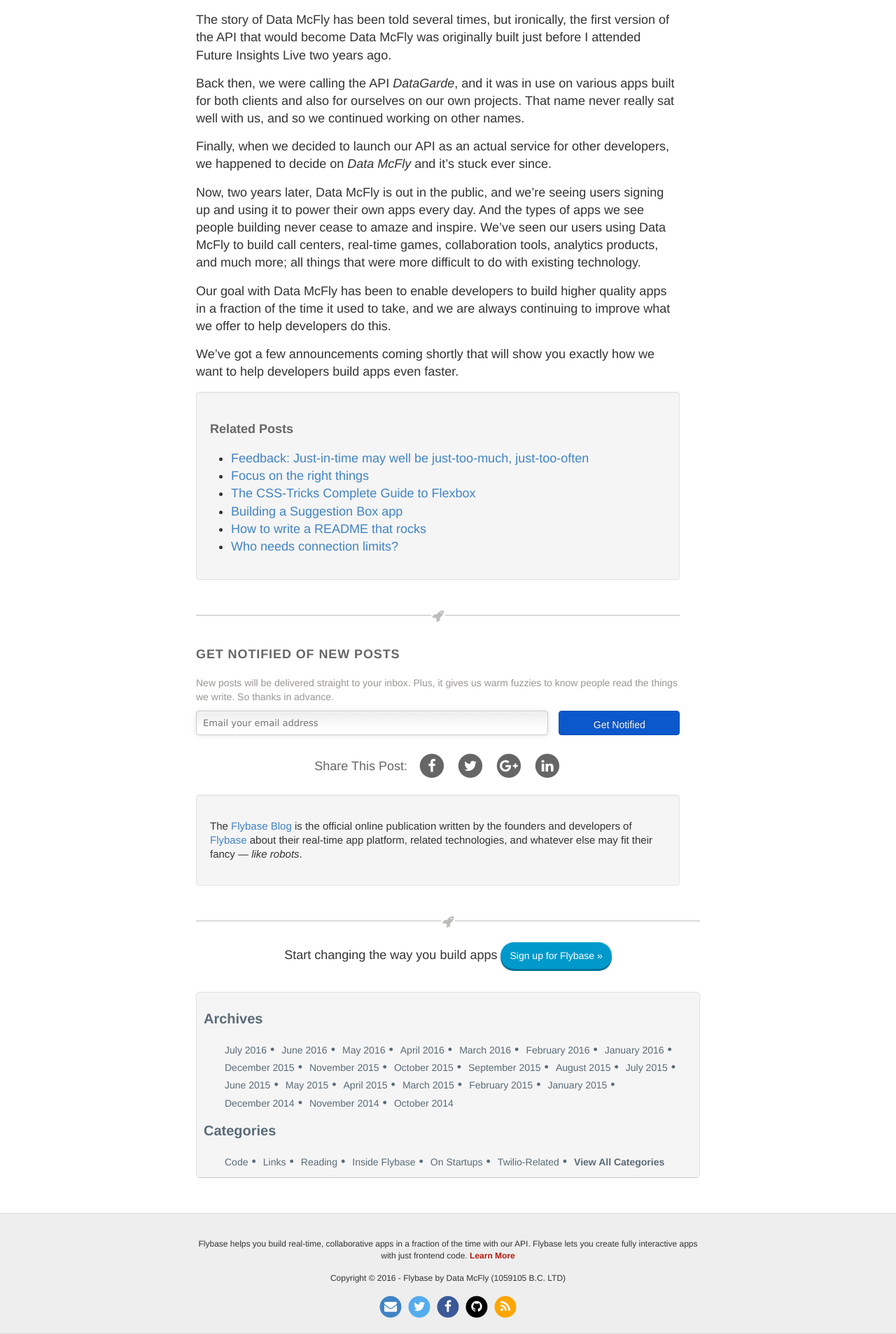
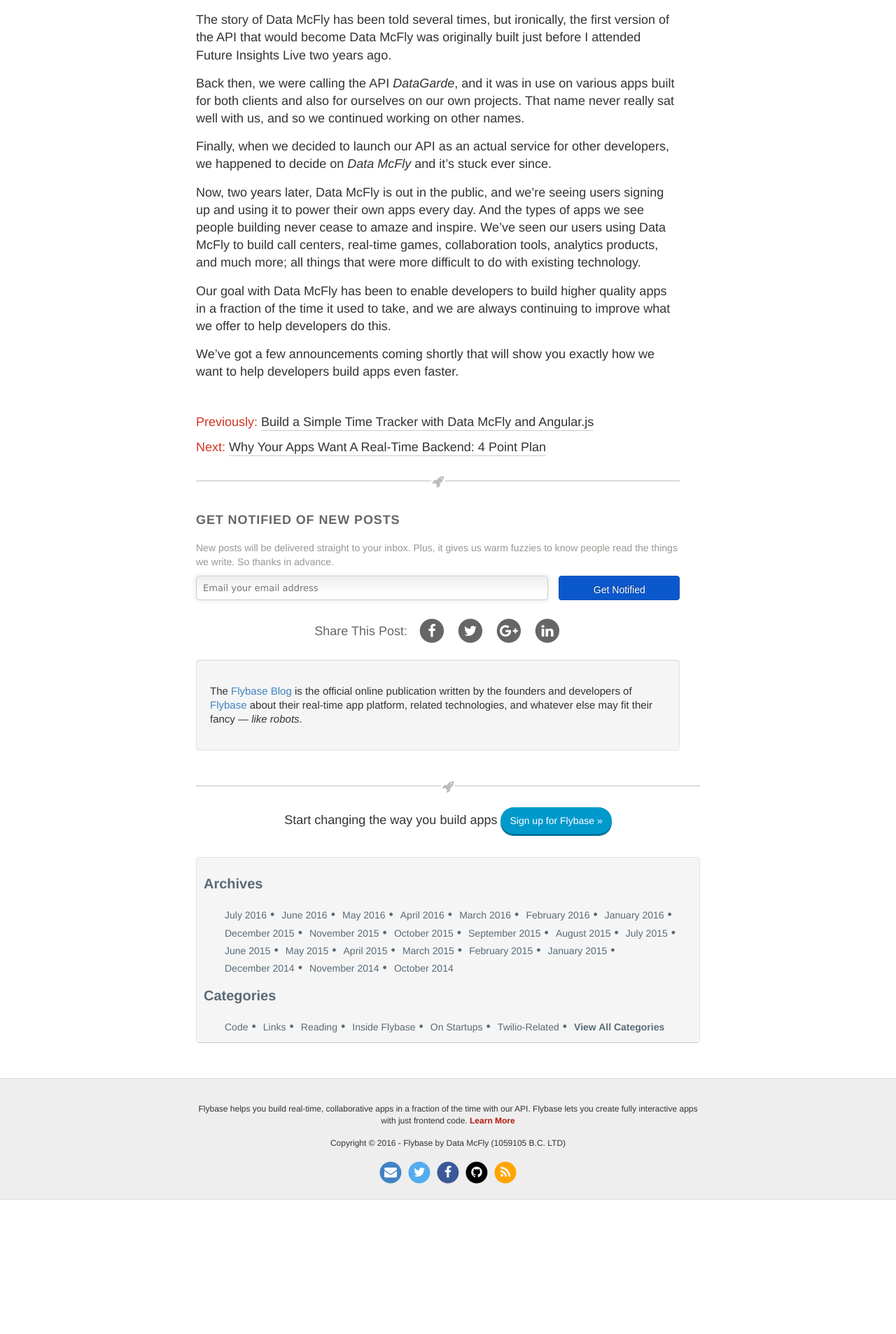
Before and after one commit to flybaseio/flybaseio.github.io, a Jekyll site: the page built from _posts/2015-05-01-moving-forward.md, in a window 1280 px wide. Shown: the part 1176-3083 px from the top of the page at 70% size. Built offline with Jekyll 4.4.1, drawn with Linux system fonts in a browser that asks for light colours; nearby versions of some CDN libraries; after the commit the page ends 2891 px from its top, so only the background shows below that.

Commit message:
previous links

```diff
--- a/_includes/top.html
+++ b/_includes/top.html
@@ -10,13 +10,13 @@
 	<meta name="keywords" content="real-time, backend as a service, websockets, instant API, mobile database, Angular Bindings, Backbone Bindings, Ember Bindings, iOS plugins, Android plugins, javascript API, real-time sync, browser, mobile, no servers, build apps fast, servers optional, completely real-time, build collaborative apps, real-time, JSON data, First-class Security, Automatic Scaling, Real-time Synchronization, Data Accessibility, Free Sign Up, REST API, PHP, Python, Ruby, {% if page.title %}{{ page.title }}{% endif %}">
 
 <link href="https://maxcdn.bootstrapcdn.com/font-awesome/4.4.0/css/font-awesome.min.css" rel="stylesheet" integrity="sha256-k2/8zcNbxVIh5mnQ52A0r3a6jAgMGxFJFE2707UxGCk= sha512-ZV9KawG2Legkwp3nAlxLIVFudTauWuBpC10uEafMHYL0Sarrz5A7G79kXh5+5+woxQ5HM559XX2UZjMJ36Wplg==" crossorigin="anonymous">
-	<link rel="stylesheet" type="text/css" href="/assets/css/datamcfly.css?v=1.3.5.b">
+	<link rel="stylesheet" type="text/css" href="/assets/css/datamcfly.css?v=20160723.a">
 {% comment %}
 	<link rel="stylesheet" href="/assets/css/prism.css">
 	<script src="/assets/js/prism.js"></script>
 {% endcomment %}
 	<script src="http://ajax.googleapis.com/ajax/libs/jquery/1.8.3/jquery.min.js" type="text/javascript"></script>
-	<script  src="https://cdn.flybase.io/flybase.js?20160206.6a"></script>
+	<script  src="https://cdn.flybase.io/flybase.js?20160722.1a"></script>
     <link rel="stylesheet" href="/assets/css/bigfoot-default.css"/>
     <script src="/assets/js/bigfoot.min.js"></script>
 	<script src="http://cdn.embed.ly/jquery.embedly-3.1.1.min.js" type="text/javascript"></script>
--- a/_layouts/post.html
+++ b/_layouts/post.html
@@ -28,6 +28,22 @@ layout: default
 	</header>
 	<div class="entry">
 		{{ content }}
+		<br />
+		<div class="nav-links">
+{% if page.previous.url %}
+			<div class="nav-previous">
+				<span class="meta-nav">Previously:</span>
+				<a href="{{page.previous.url}}" rel="prev"> {{page.previous.title}}</a>
+			</div>
+{% endif %}
+{% if page.next.url %}
+			<div class="nav-next">
+				<span class="meta-nav">Next:</span>
+				<a href="{{page.next.url}}" rel="next">{{page.next.title}} </a>
+			</div>
+{% endif %}
+		</div>
+{% comment %}
 		{% assign hasSimilar = '' %}
 		{% for post in site.related_posts %}
 			{% assign postHasSimilar = false %}
@@ -56,6 +72,7 @@ layout: default
 				</ul>
 			</div>
 		{% endif %}
+{% endcomment %}
 	</div>
 	{% include postfooter.html %}
 </article>
--- a/assets/css/datamcfly.css
+++ b/assets/css/datamcfly.css
@@ -2541,3 +2541,41 @@ p.byline {
     font-size: 0.9em;
     margin-bottom: 5px;
 }
+
+
+PageNavigation {
+	font-size: 14px;
+	display: block;
+	width: auto;
+	overflow: hidden;
+}
+
+.PageNavigation a {
+	display: block;
+	width: 50%;
+	float: left;
+	margin: 1em 0;
+}
+
+.PageNavigation .next {
+	text-align: right;
+}
+.meta-nav {
+    color: #CF3621;
+}
+
+.nav-links {
+    margin: auto;
+    font-weight: 400;
+    font-style: normal;
+    line-height: 2;
+    font-family: 'Whitney SSm SmallCaps A','Whitney SSm SmallCaps B',Avenir Next,Avenir,Helvetica Neue,Helvetica,Arial,sans-serif;
+    font-style: normal;
+}
+
+.nav-links a{
+    color: #333 !important;
+    text-decoration: none;
+    border-bottom: 1px solid #ccc !important;
+    padding-bottom: 2px !important;
+}
```
